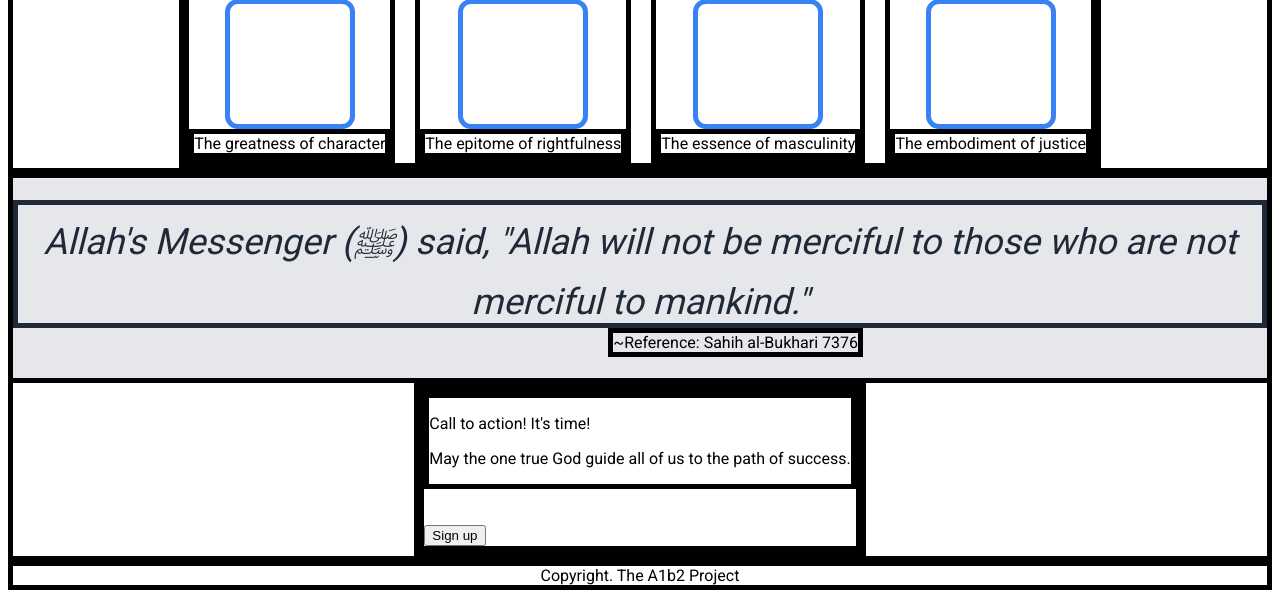
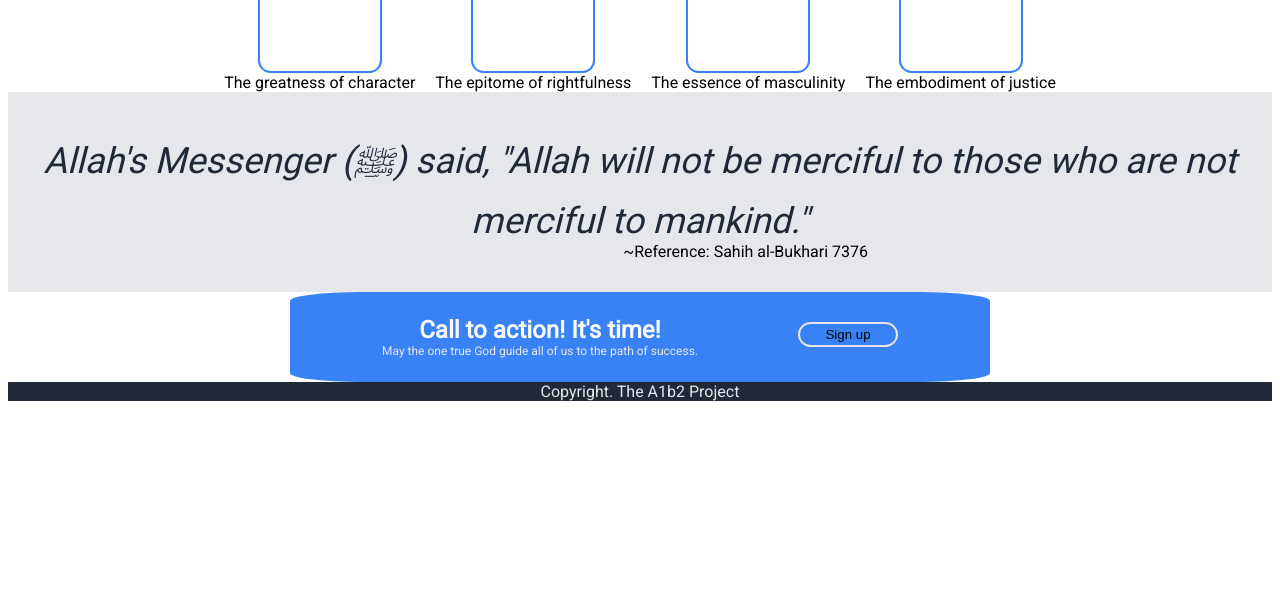
Before and after one commit to a1b2d3357/business_, a plain HTML site: page html.html in a window 1280 px wide. Shown: the part 343-941 px from the top of the page. After the commit the page ends 800 px from the top, so only its background shows below. Drawn offline with Linux system fonts and the light colour scheme.

Commit message:
Add stylesheet.css

```diff
--- a/html.html
+++ b/html.html
@@ -70,9 +70,9 @@
 
         <div >
             <div class="call">
-                <div class>
-                    <p>Call to action! It's time!</p>
-                    <p>May the one true God guide all of us to the path of success.</p>
+                <div class="in">
+                    <p style="font-size: 24px; font-weight: bolder; color:#F9FAF8; margin: 0;">Call to action! It's time!</p>
+                    <p style="margin: 0; color:#E5E7EB; font-size: 12px;">May the one true God guide all of us to the path of success.</p>
                 </div>
                 <form id="f">
                     <button  id="b"  type="submit">
--- a/stytlesheet.css
+++ b/stytlesheet.css
@@ -1,9 +1,6 @@
 
 body{
     font-family: 'Roboto';
-}
-div{
-    border: 5px solid;
 }
 
 #logo {
@@ -76,6 +73,7 @@ img{
     width: 120px;
     height: 120px;
     color: #3882F6;
+    border: 2px solid #3882F6;
     border-radius: 10%;
 }
 
@@ -106,15 +104,36 @@ img{
 
 .call{
     display: flex;
+    justify-content: center;
+    background-color: #3882F6;
+    border-radius: 10%;
+    width: 700px;
+    gap: 100px;
+    height: 90px;
+}
+
+.call .in{
+    display: flex;
+    justify-content:center;
+    align-items: center;
     flex-direction: column;
-    justify-content: center;
 }
 
 #f #b{
-    margin-top: 36px;
+    margin-top: 30px;
+    background-color: #3882F6;
+    border: 2px solid #E5E7EB;
+    border-radius: 25px;
+    width: 100px;
+    height: 25px;
+
 }
 
 #Copy{
     display: flex;
     justify-content: center;
+    background-color: #1F2937;
+    width: 100%;
+    color: #E5E7EB;
+
 }
```
